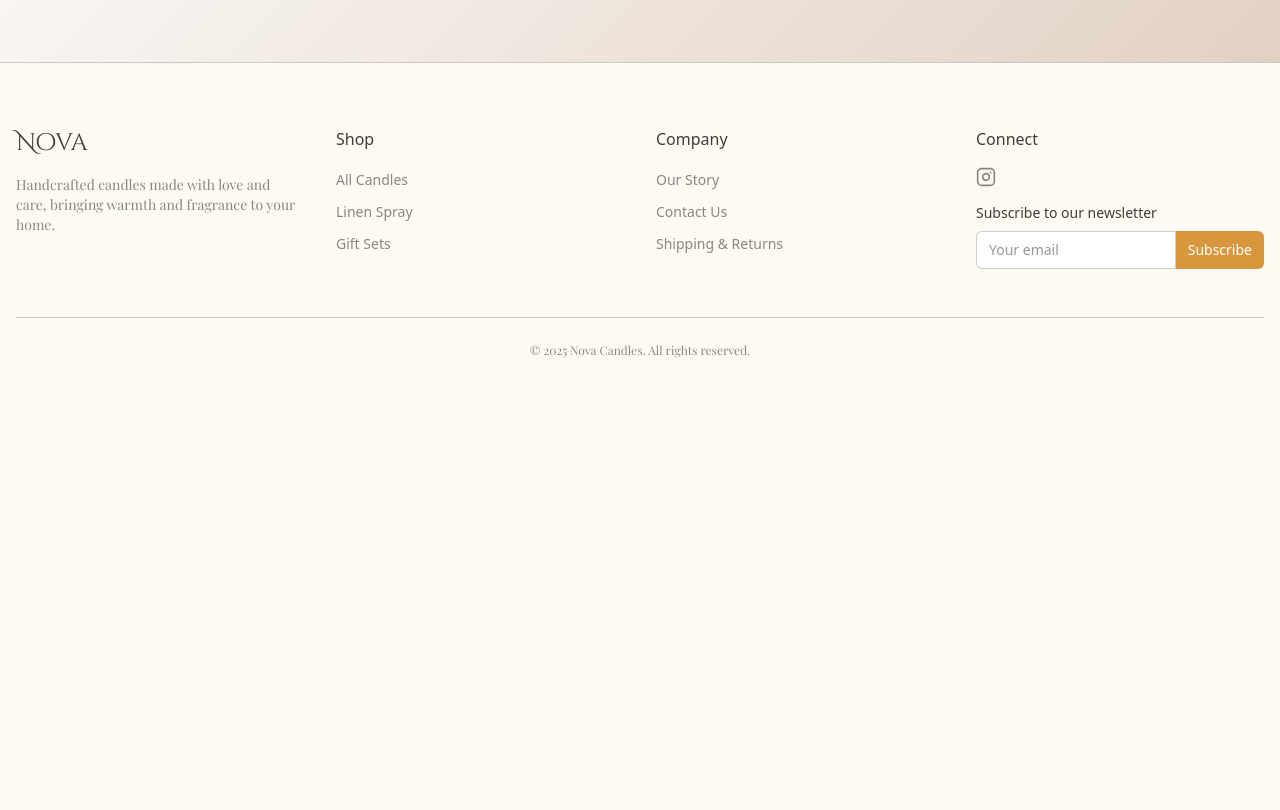
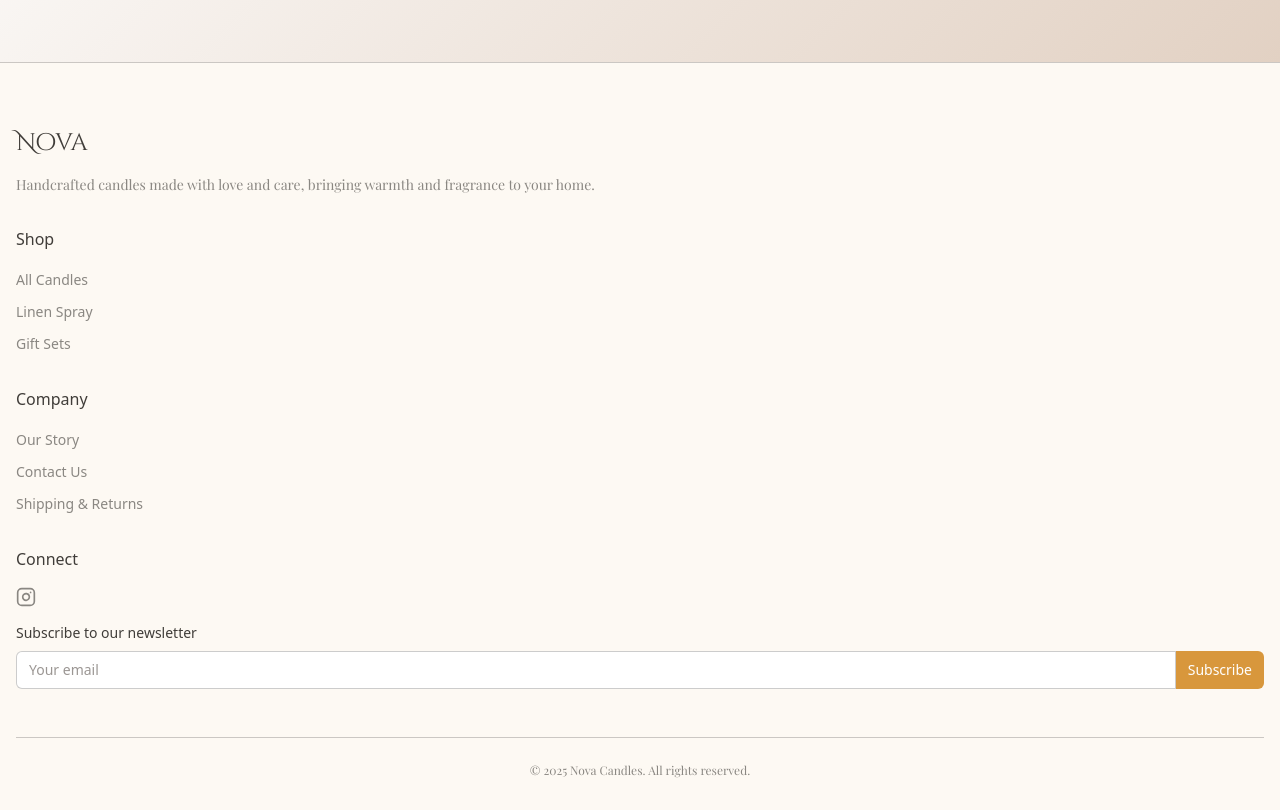
Before and after one commit to Hilton-J/nova_candles, a React (Vite) app in the folder frontend/: page / in a window 1280 px wide. Shown: the part 2249-3059 px from the top of the page. Before the commit the page ends 2639 px from the top, so only its background shows below. Built offline with nearby package versions, Linux system fonts and the light colour scheme; no server answers; a web font is replaced by a local one.

Commit message:
Minor changes

```diff
--- a/frontend/package.json
+++ b/frontend/package.json
@@ -12,7 +12,7 @@
   },
   "dependencies": {
     "@reduxjs/toolkit": "^2.5.1",
-    "@tailwindcss/vite": "^4.0.6",
+    "@tailwindcss/vite": "^4.1.5",
     "flowbite-react": "^0.11.7",
     "lucide-react": "^0.501.0",
     "react": "^19.0.0",
@@ -23,7 +23,7 @@
     "react-router": "^7.1.5",
     "react-spinners": "^0.15.0",
     "react-toastify": "^11.0.3",
-    "tailwindcss": "^4.0.6"
+    "tailwindcss": "^4.1.5"
   },
   "devDependencies": {
     "@eslint/js": "^9.19.0",
--- a/frontend/src/components/Footer.tsx
+++ b/frontend/src/components/Footer.tsx
@@ -5,7 +5,7 @@ const Footer = () => {
   return (
     <footer className='bg-candlelight border-t border-black/20 pt-16 pb-8'>
       <div className='container mx-auto px-4'>
-        <div className='grid grid-cols-1 md:grid-cols-4 gap-8'>
+        <div className='grid grid-cols-1 md-grid-cols-4 gap-8'>
           <div className='md:col-span-1'>
             <Link
               to='/'
```
Also changed, not shown: 2 other files (tests, documents, lock files or other folders).
